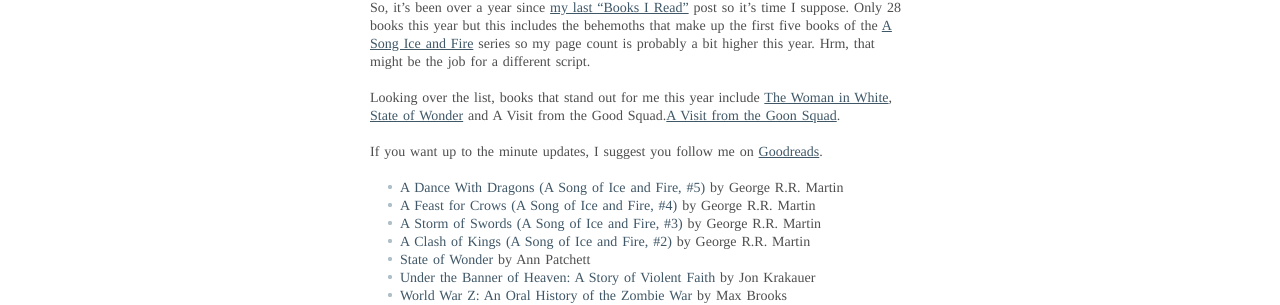
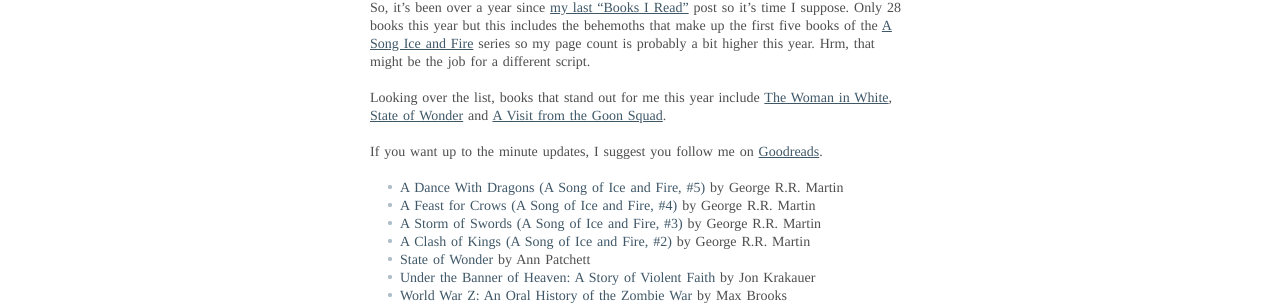
Before and after one commit to slackorama/sethmason.com, a Jekyll site: the page built from _posts/2011-12-21-books-i-read-in-2011.markdown, in a window 1280 px wide. Shown: the part 311-616 px from the top of the page. Built offline with Jekyll 4.4.1, drawn with Linux system fonts in a browser that asks for light colours; nearby versions of some CDN libraries; comment, search, counter and statistics services are not loaded.

Commit message:
Fixing a borked link.

```diff
--- a/_posts/2011-12-21-books-i-read-in-2011.markdown
+++ b/_posts/2011-12-21-books-i-read-in-2011.markdown
@@ -14,7 +14,7 @@
 href="http://www.amazon.com/gp/search?keywords=9780141439617&index=books&linkCode=qs&tag=slackorama-20">The
 Woman in White</a>, <a
 href="http://www.amazon.com/gp/search?keywords=9780062049803&index=books&linkCode=qs&tag=slackorama-20">State
-of Wonder</a> and A Visit from the Good Squad.<a href="http://www.amazon.com/gp/product/0307477479/ref=as_li_ss_tl?ie=UTF8&tag=slackorama-20&linkCode=as2&camp=1789&creative=390957&creativeASIN=0307477479">A Visit from the Goon Squad</a>.
+of Wonder</a> and <a href="http://www.amazon.com/gp/product/0307477479/ref=as_li_ss_tl?ie=UTF8&tag=slackorama-20&linkCode=as2&camp=1789&creative=390957&creativeASIN=0307477479">A Visit from the Goon Squad</a>.
 
 If you want up to the minute updates, I suggest you follow me on <a href="http://www.goodreads.com/user/show/1519786-slackorama">Goodreads</a>.
 
```
